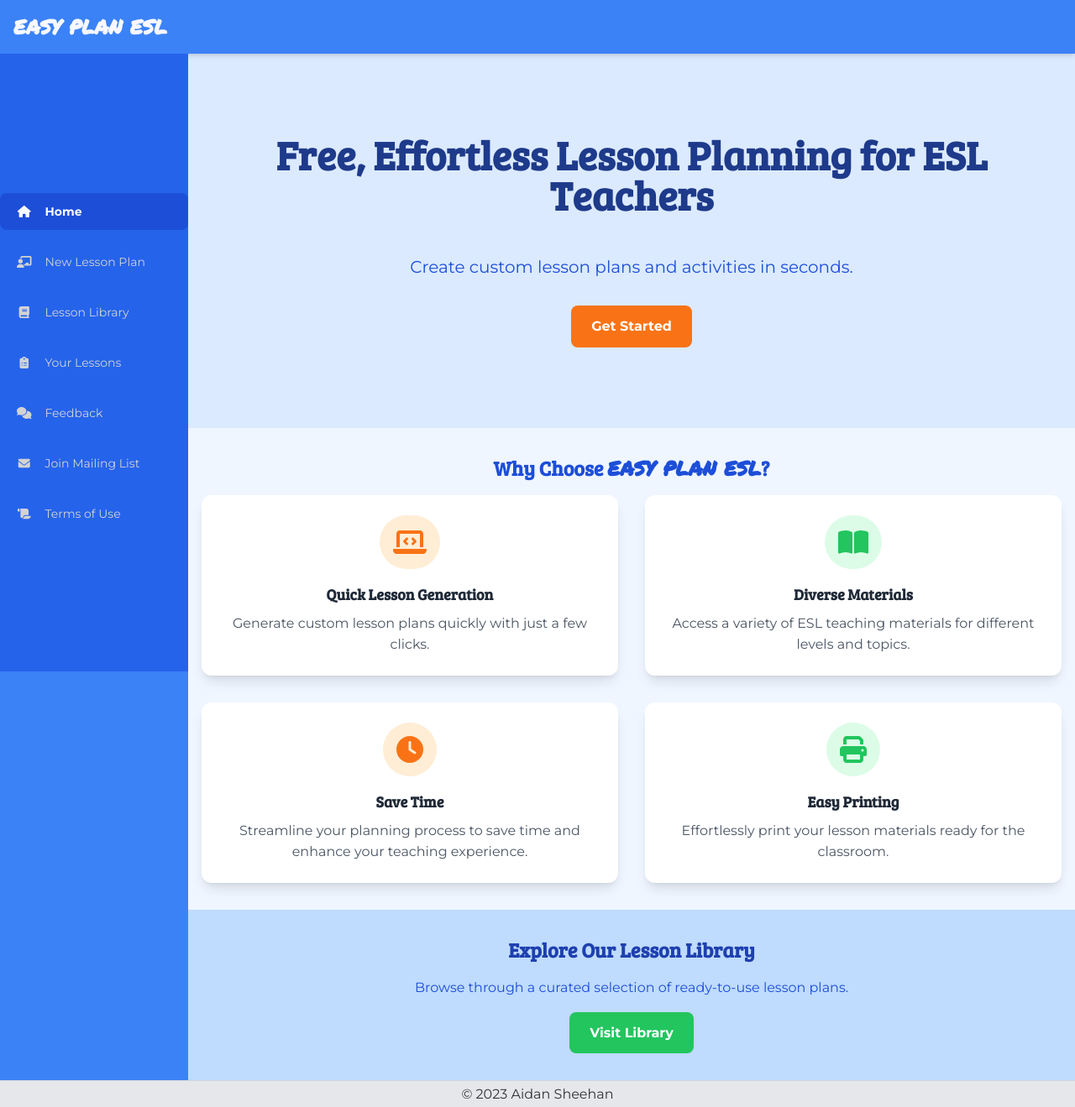
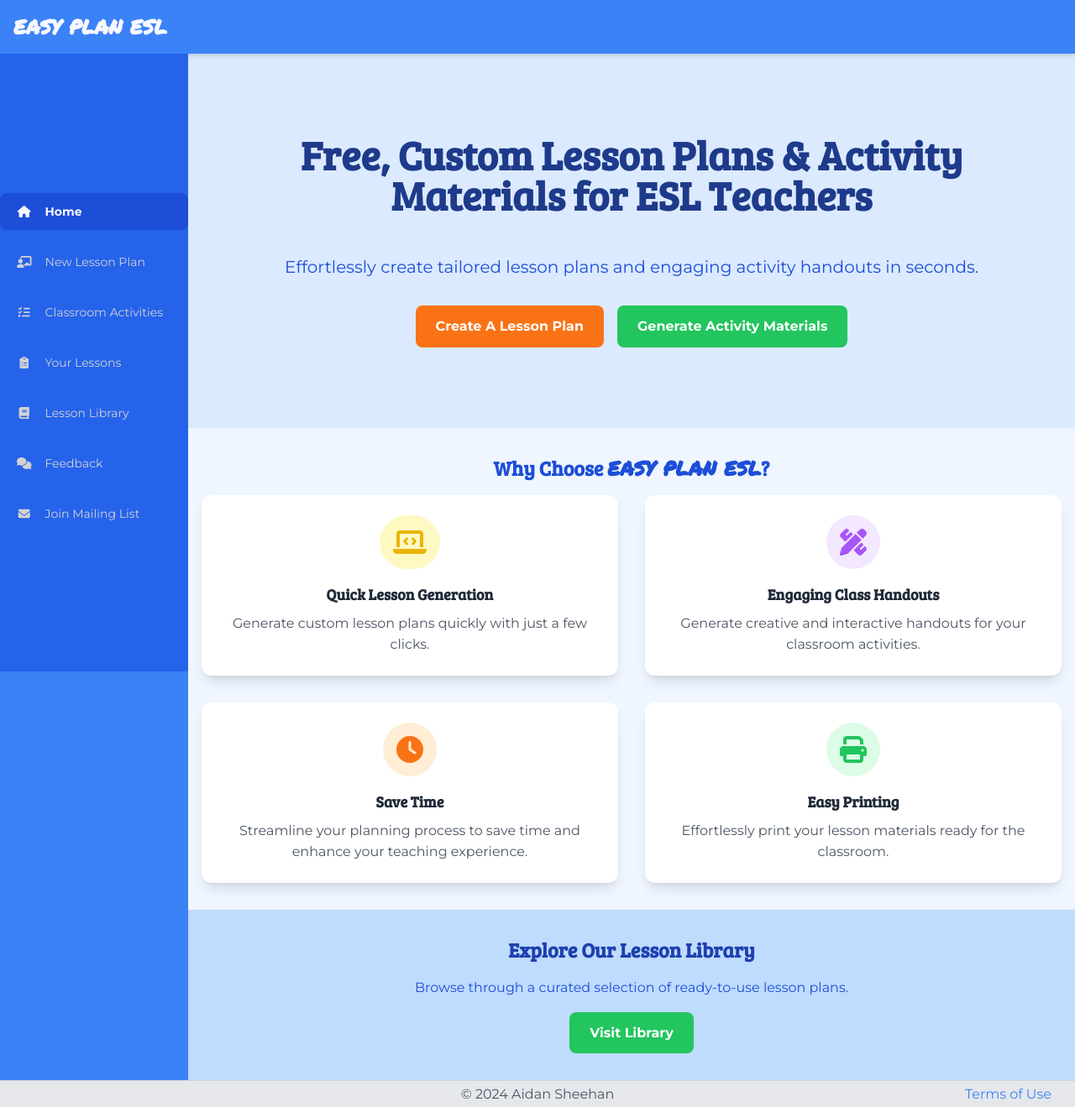
Before and after one commit to aidansheehan/unplan-app, a Next.js app: page / in a window 1280 px wide. Shown: the whole page at 84% size. Built offline with nearby package versions, Linux system fonts and the light colour scheme.

Commit message:
activity-generation new: add activities link to sidebar, move terms to footer on dt, update landing page to advertise both VPs

```diff
--- a/src/components/layout.js
+++ b/src/components/layout.js
@@ -1,8 +1,9 @@
 import { useState } from 'react';
 import { FontAwesomeIcon } from '@fortawesome/react-fontawesome';
-import { faHome, faClipboardList, faBook, faBars, faTimes, faScroll, faComments, faChalkboardTeacher, faEnvelope } from '@fortawesome/free-solid-svg-icons';
+import { faHome, faClipboardList, faBook, faBars, faTimes, faScroll, faComments, faChalkboardTeacher, faEnvelope, faTasks } from '@fortawesome/free-solid-svg-icons';
 import SidebarComponent from './sidebar-component';
 import ErrorDisplayComponent from './error-display.component';
+import Link from 'next/link';
 
 const NAV_ITEMS = [
   {
@@ -16,14 +17,19 @@ const NAV_ITEMS = [
     text: 'New Lesson Plan'
   },
   {
-    href: '/library',
-    icon: faBook,
-    text: 'Lesson Library'
+    href: '/activities',
+    icon: faTasks,
+    text: 'Classroom Activities'
   },
   {
     href: '/your-lessons',
     icon: faClipboardList,
     text: 'Your Lessons'
+  },
+  {
+    href: '/library',
+    icon: faBook,
+    text: 'Lesson Library'
   },
   {
     href: '/feedback',
@@ -38,7 +44,8 @@ const NAV_ITEMS = [
   {
     href: '/terms',
     icon: faScroll,
-    text: 'Terms of Use'
+    text: 'Terms of Use',
+    mobileOnly: true
   }
 ]
 
@@ -64,8 +71,14 @@ const Layout = ({ children, title }) => {
         {children}
       </main>
 
-      <footer className="h-[var(--footer-height)] text-center bg-gray-200 flex justify-center items-center absolute w-full bottom-0 z-20 border-t border-gray-300">
-        © 2023 Aidan Sheehan
+      <footer className="h-[var(--footer-height)] text-center bg-gray-200 flex justify-center items-center absolute w-full bottom-0 z-20 border-t border-gray-300 px-4 md:px-20">
+      <Link href="/terms" className="text-blue-500 hover:text-blue-700 hover:underline hidden md:block absolute right-7">
+            Terms of Use
+        </Link>
+
+        <span className="text-gray-600" >
+          © 2024 Aidan Sheehan
+        </span>
       </footer>
       <ErrorDisplayComponent />
     </div>
--- a/src/components/sidebar-component.js
+++ b/src/components/sidebar-component.js
@@ -20,7 +20,7 @@ import { useEffect, useState } from "react";
   <nav className="flex-grow py-8">
     <ul className="space-y-4 h-full flex flex-col justify-center">
       {navItems.map(item => (
-        <li key={item.href} className={`rounded-lg text-black md:text-[#D3D3D3] ${activePage === item.href ? 'bg-orange-500 md:bg-blue-700 md:text-[#F8F8FF] font-bold' : 'md:hover:bg-blue-500 md:hover:font-bold md:hover:text-[#F8F8FF]'} flex items-center justify-center md:justify-start text-center md:text-left`}>
+        <li key={item.href} className={`rounded-lg text-black md:text-[#D3D3D3] ${activePage === item.href ? 'bg-orange-500 md:bg-blue-700 md:text-[#F8F8FF] font-bold' : 'md:hover:bg-blue-500 md:hover:font-bold md:hover:text-[#F8F8FF]'} flex items-center justify-center md:justify-start text-center md:text-left ${item.mobileOnly && 'md:hidden'}`}>
           <Link href={item.href} className="flex items-center md:justify-start w-full p-3 text-lg md:text-sm xl:text-base">
             <FontAwesomeIcon icon={item.icon} fixedWidth className="pl-2"/>
             <span className="ml-4">{item.text}</span>
--- a/src/pages/index.js
+++ b/src/pages/index.js
@@ -1,24 +1,26 @@
 import Link from 'next/link';
 import { FontAwesomeIcon } from '@fortawesome/react-fontawesome';
-import { faLaptopCode, faBookOpen, faClock, faPrint } from '@fortawesome/free-solid-svg-icons';
+import { faLaptopCode, faClock, faPrint, faPencilRuler } from '@fortawesome/free-solid-svg-icons';
 import Layout from '@/components/layout';
 
 export default function Home() {
 
   return (
     <Layout>
-          {/* Hero Section */}
 <section className="bg-blue-100 text-gray-800 px-4 py-12 md:py-24 w-full">
   <div className="max-w-4xl mx-auto">
     <h2 className="text-4xl md:text-5xl xl:text-6xl font-bold text-center leading-tight text-blue-900 font-bree">
-            Free, Effortless Lesson Planning for ESL Teachers
+      Free, Custom Lesson Plans & Activity Materials for ESL Teachers
     </h2>
     <p className="mt-8 md:mt-12 text-lg md:text-xl text-center text-blue-700">
-            Create custom lesson plans and activities in seconds.
+      Effortlessly create tailored lesson plans and engaging activity handouts in seconds.
     </p>
-          <div className="mt-8 text-center">
-            <Link href="/plan" className="inline-block bg-orange-500 text-white font-bold py-3 px-6 rounded-lg hover:bg-orange-600 transition-colors duration-300">
-                Get Started
+    <div className="mt-8 text-center space-y-4 md:space-y-0 md:space-x-4">
+      <Link href="/plan" className="inline-block w-full md:w-auto bg-orange-500 text-white font-bold py-3 px-6 rounded-lg hover:bg-orange-600 transition-colors duration-300 mb-2 md:mb-0">
+        Create A Lesson Plan
+      </Link>
+      <Link href="/activities" className="inline-block w-full md:w-auto bg-green-500 text-white font-bold py-3 px-6 rounded-lg hover:bg-green-600 transition-colors duration-300">
+        Generate Activity Materials
       </Link>
     </div>
   </div>
@@ -28,10 +30,17 @@ export default function Home() {
         <div className="text-center py-8 px-4">
           <h2 className="text-2xl font-semibold text-blue-700 mb-4 font-bree">Why Choose <span className='font-bold font-permanent-marker' >EASY PLAN ESL</span>?</h2>
           <div className="grid grid-cols-1 md:grid-cols-2 gap-8">
-            {FeatureCard(faLaptopCode, 'Quick Lesson Generation', 'Generate custom lesson plans quickly with just a few clicks.', 'bg-orange-100', 'text-orange-500')}
-            {FeatureCard(faBookOpen, 'Diverse Materials', 'Access a variety of ESL teaching materials for different levels and topics.', 'bg-green-100', 'text-green-500')}
+            {FeatureCard(faLaptopCode, 'Quick Lesson Generation', 'Generate custom lesson plans quickly with just a few clicks.', 'bg-yellow-100', 'text-yellow-500')}
+            {  FeatureCard(
+                faPencilRuler,
+                'Engaging Class Handouts',
+                'Generate creative and interactive handouts for your classroom activities.',
+                'bg-purple-100',
+                'text-purple-500'
+              )}
             {FeatureCard(faClock, 'Save Time', 'Streamline your planning process to save time and enhance your teaching experience.', 'bg-orange-100', 'text-orange-500')}
             {FeatureCard(faPrint, 'Easy Printing', 'Effortlessly print your lesson materials ready for the classroom.', 'bg-green-100', 'text-green-500')}
+
           </div>
         </div>
 
--- a/src/pages/terms.js
+++ b/src/pages/terms.js
@@ -15,7 +15,7 @@ const Terms = () => {
 
       <section className="mb-4">
         <h2 className="text-lg font-semibold mb-2">Our Content</h2>
-        <p>Our lesson plans and materials are thoughtfully generated with the help of sophisticated GPT technology. After a thorough review for quality and accuracy, we handpick the best ones to feature in our public library. You're welcome to use these resources for educational purposes—print them, download them, and incorporate them into your teaching.</p>
+        <p>Our lesson plans and materials are thoughtfully generated with the help of sophisticated AI technology. After a thorough review for quality and accuracy, we handpick the best ones to feature in our public library. You're welcome to use these resources for educational purposes—print them, download them, and incorporate them into your teaching.</p>
       </section>
 
       <section className="mb-4">
@@ -25,7 +25,7 @@ const Terms = () => {
 
       <section className="mb-4">
         <h2 className="text-lg font-semibold mb-2">Checking Twice</h2>
-        <p>We pride ourselves on the quality of our materials, but hey, even the best technology can miss a beat. Please review any lesson plans for accuracy before presenting them to your learners.</p>
+        <p>We pride ourselves on the quality of our materials, but even the best technology can miss a beat. Please review any lesson plans for accuracy before presenting them to your learners.</p>
       </section>
 
       <section className="mb-4">
```
Also changed, not shown: 1 other file (tests, documents, lock files or other folders). Lines whose indentation alone changed are shown as unchanged.
